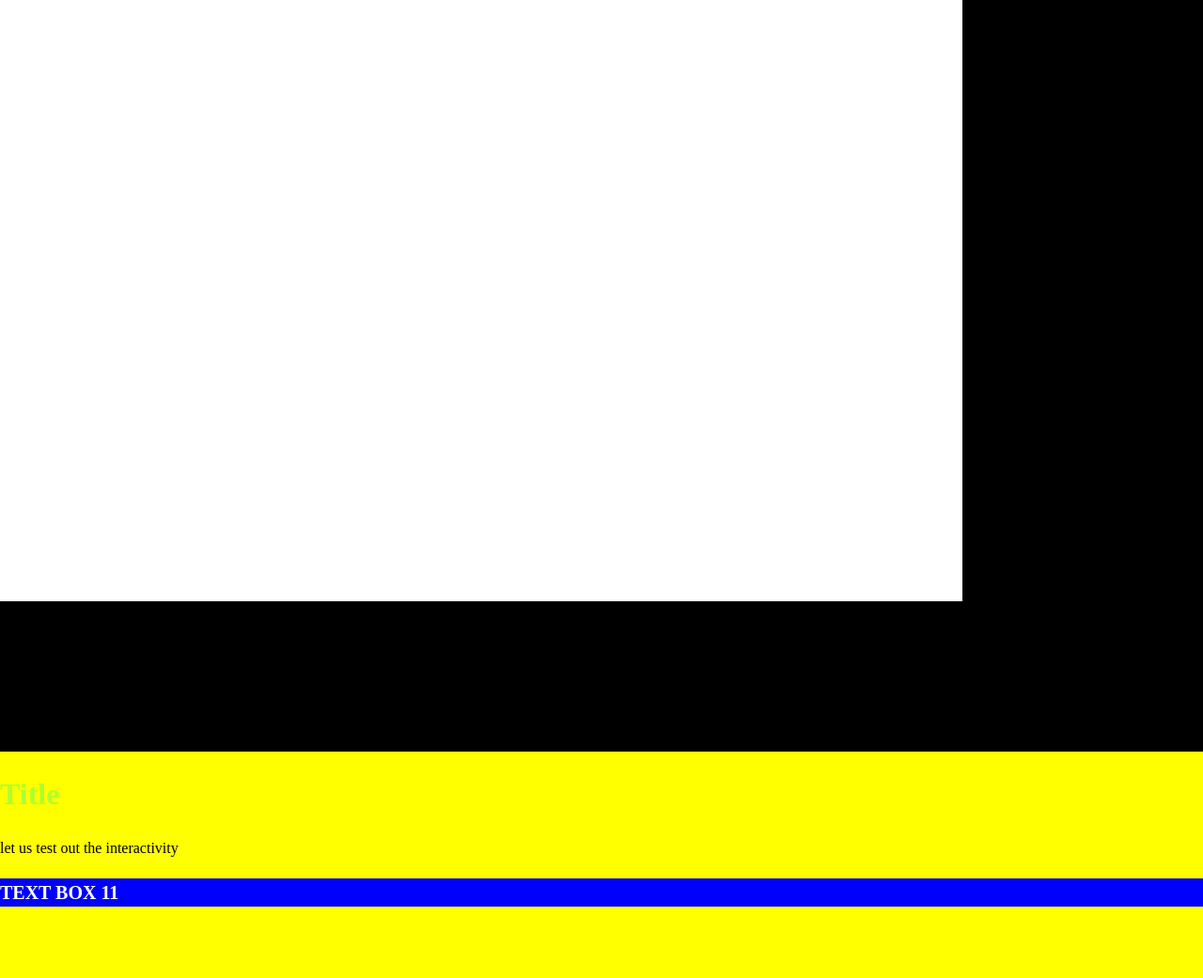
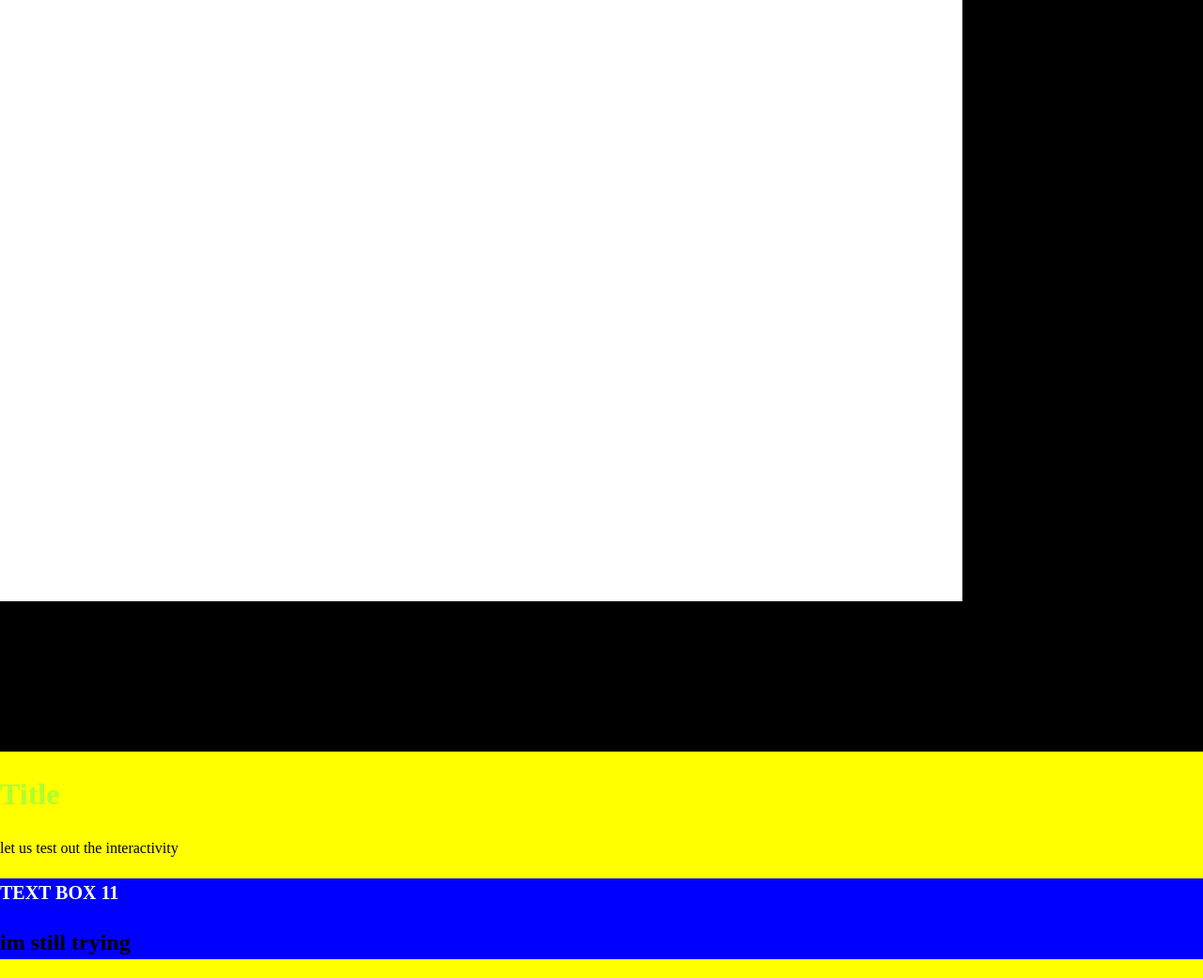
Before and after one commit to TakinM/A-PROJECT, a Vue app: page public/index.html in a window 1280 px wide. Shown: the whole page at 94% size. Before the commit the page ends 985 px from the top, so only its background shows below. Built offline with nearby package versions, Linux system fonts and the light colour scheme.

Commit message:
extra text

```diff
--- a/public/index.html
+++ b/public/index.html
@@ -24,6 +24,7 @@
 
     <div class="box">
       <h3>TEXT BOX 11</h3>
+      <h2>im still trying</h2>
     </div>
     <!-- built files will be auto injected -->
   </body>
```
